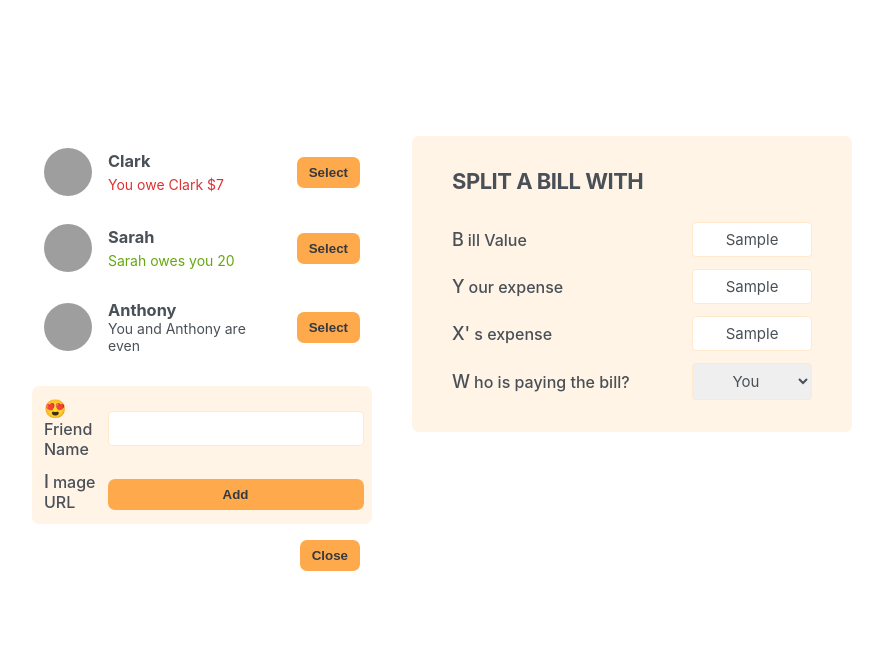
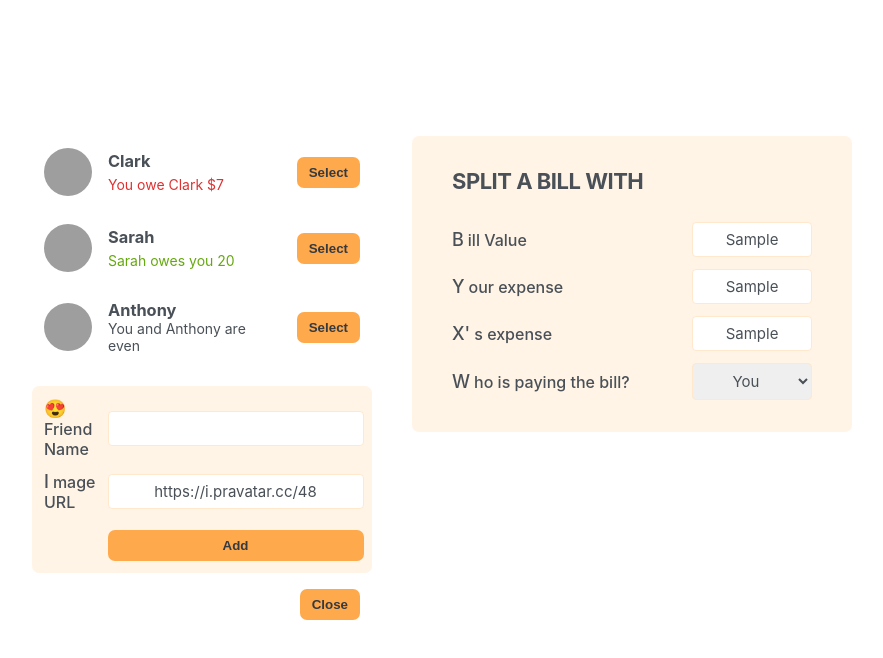
Before and after one commit to soolotus/goingOut, a React (Create React App) app: page / in a window 1280 px wide. Both pictures are taken after typing "Sample", "Sample", "Sample" into the empty fields and a click on the button "Add Friend". Shown: the top 658 px of the page, without its empty margins (198-1081 px from the left). Built offline with nearby package versions, Linux system fonts and the light colour scheme; grey boxes are pictures that could not be loaded.

Commit message:
addingfriends

```diff
--- a/src/App.js
+++ b/src/App.js
@@ -30,14 +30,23 @@ function Button({ children, onClick }) {
 
 export default function App() {
   const [showAddFriend, setShowAddFriend] = useState(false);
+  const [friends, setFriends] = useState(initialFriends);
+
+  function handleSubmit(friend) {
+    setFriends((friends) => [...friends, friend]);
+    setShowAddFriend(false);
+  }
+
   function handleShowAddFriend() {
     setShowAddFriend((c) => !c);
   }
   return (
     <div className="app">
       <div className="sidebar">
-        <FriendsList />
-        {showAddFriend && <FormAddFriend />}
+        <FriendsList friends={friends} />
+        {showAddFriend && (
+          <FormAddFriend friends={friends} onSubmit={handleSubmit} />
+        )}
         <Button onClick={handleShowAddFriend}>
           {showAddFriend ? "Close" : "Add Friend"}
         </Button>
@@ -46,8 +55,7 @@ export default function App() {
     </div>
   );
 }
-function FriendsList() {
-  const friends = initialFriends;
+function FriendsList({ friends }) {
   return (
     <ul>
       {friends.map((friend) => (
@@ -78,12 +86,38 @@ function Friend({ friend }) {
   );
 }
 
-function FormAddFriend() {
+function FormAddFriend({ onSubmit }) {
+  const [name, setName] = useState("");
+  const [image, setImage] = useState("https://i.pravatar.cc/48");
+  function handleAddFriend(e) {
+    if (!name || !image) return;
+    e.preventDefault();
+    const id = crypto.randomUUID();
+    const newFriend = {
+      id,
+      name,
+      image: `${image}?=${id}`,
+      balance: 0,
+    };
+    onSubmit(newFriend);
+    setName("");
+    setImage("https://i.pravatar.cc/48");
+  }
+
   return (
-    <form className="form-add-friend">
+    <form className="form-add-friend" onSubmit={handleAddFriend}>
       <label>😍 Friend Name</label>
-      <input type="text" />
+      <input
+        type="text"
+        value={name}
+        onChange={(e) => setName(e.target.value)}
+      />
       <label>Image URL</label>
+      <input
+        type="text"
+        value={image}
+        onChange={(e) => setImage(e.target.value)}
+      />
       <Button>Add</Button>
     </form>
   );
```
